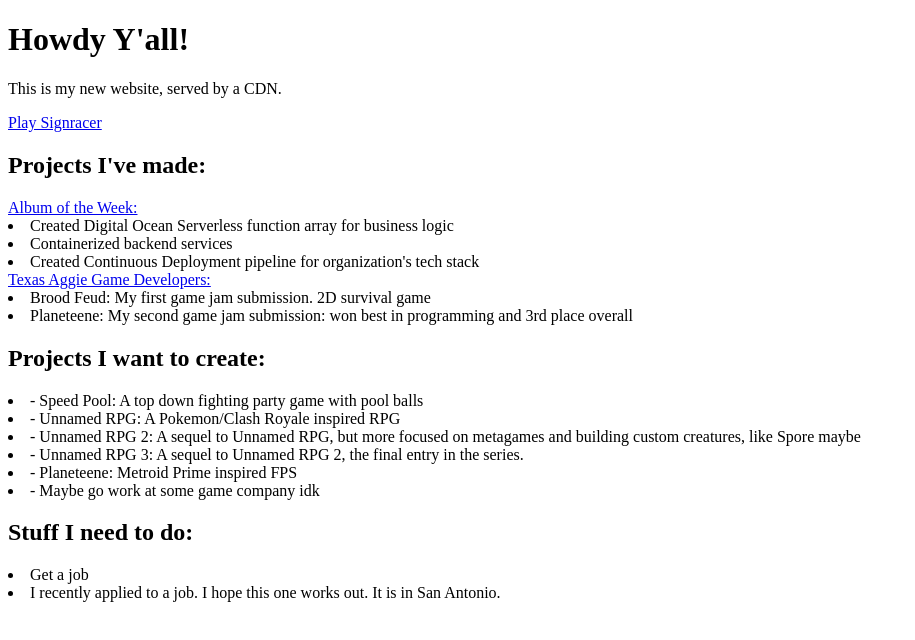
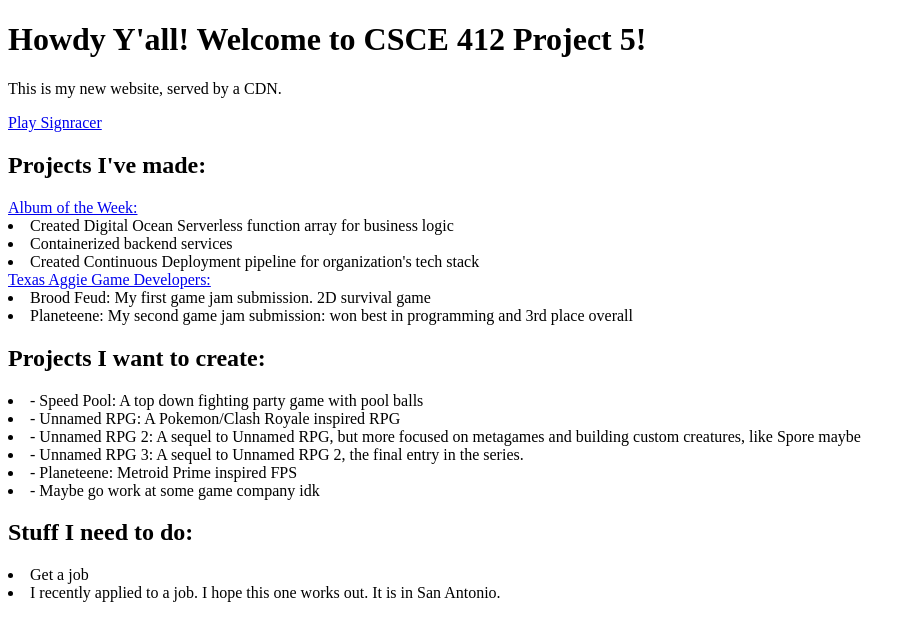
Before and after one commit to WilliamAalund/CSCE412Project5, a plain HTML site: page index.html in a window 1280 px wide. Shown: the whole page, without its empty margins (0-915 px from the left). Drawn offline with Linux system fonts and the light colour scheme.

Commit message:
Update header to include project information

```diff
--- a/index.html
+++ b/index.html
@@ -6,7 +6,7 @@
     <title>William Aalund</title>
 </head>
 <body>
-    <h1>Howdy Y'all!</h1>
+    <h1>Howdy Y'all! Welcome to CSCE 412 Project 5!</h1>
     <p>This is my new website, served by a CDN.</p>
     <a href="https://signracer.io">Play Signracer</a>
     <h2>Projects I've made:</h2>
```
